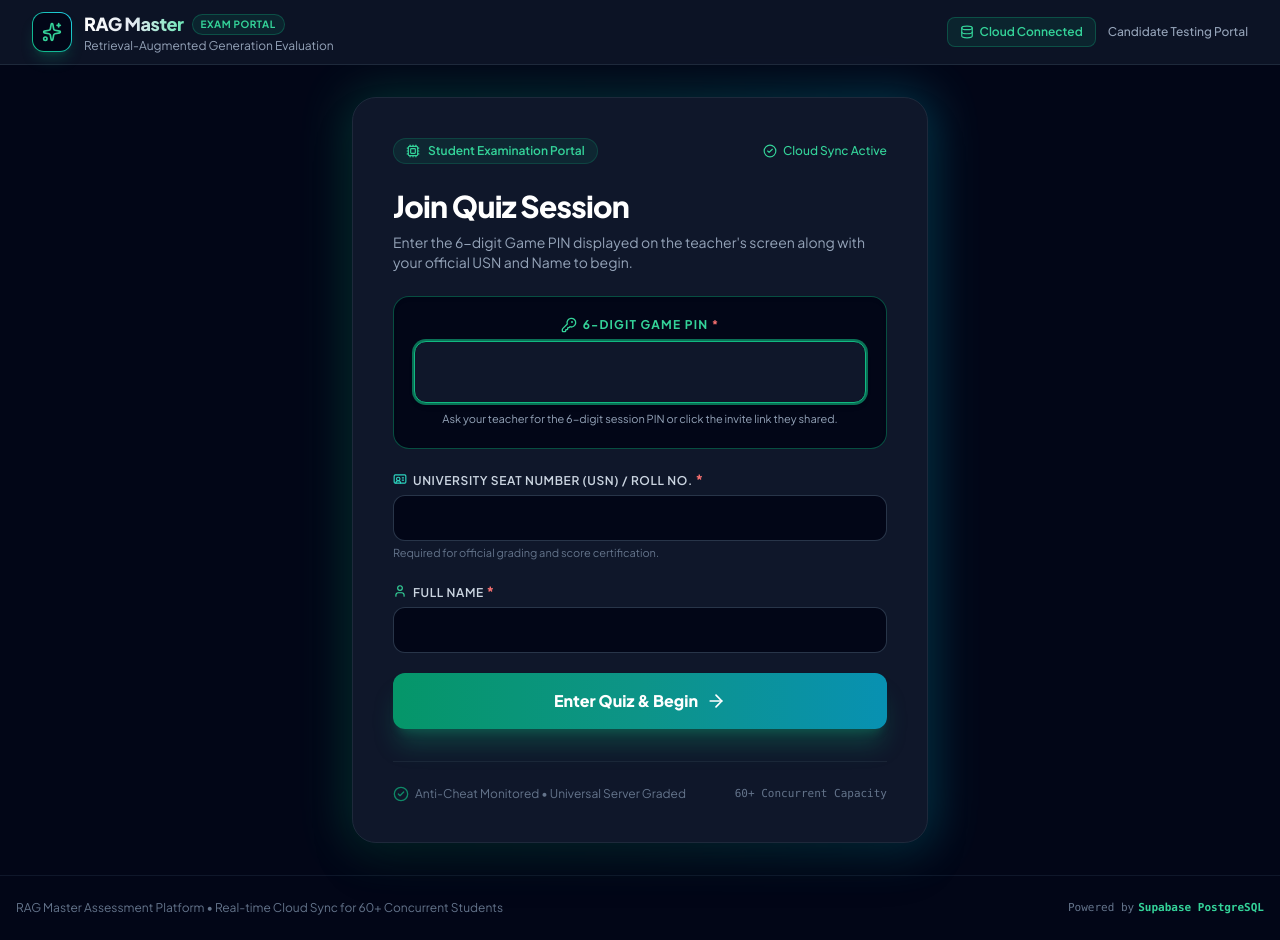
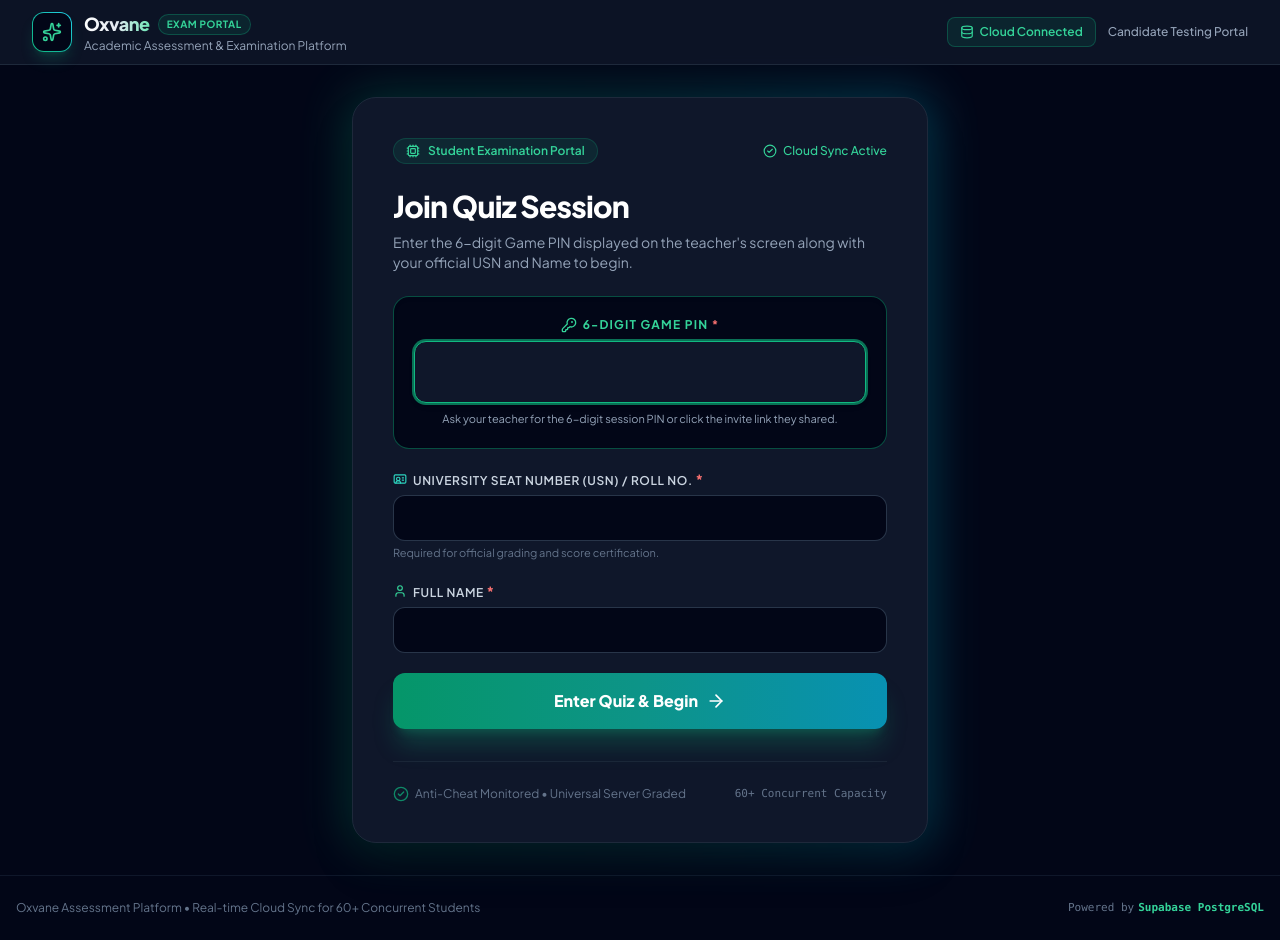
Before and after one commit to mohangowdakm03-crypto/rag-quiz-platform, a React (Vite) app: page / in a window 1280 px wide. Built offline with nearby package versions, Linux system fonts and the light colour scheme.

Commit message:
rebrand: Rename application to Oxvane across all views, headers, and metadata

```diff
--- a/src/StudentApp.jsx
+++ b/src/StudentApp.jsx
@@ -116,7 +116,7 @@ export default function StudentApp() {
       <footer className="border-t border-slate-900 bg-slate-950 py-6 text-center text-xs text-slate-500">
         <div className="max-w-7xl mx-auto px-4 flex flex-col sm:flex-row items-center justify-between gap-2">
           <div>
-            RAG Master Assessment Platform • Real-time Cloud Sync for 60+ Concurrent Students
+            Oxvane Assessment Platform • Real-time Cloud Sync for 60+ Concurrent Students
           </div>
           <div className="font-mono text-slate-500 text-[11px] flex items-center space-x-1">
             <span>Powered by</span>
--- a/src/TeacherApp.jsx
+++ b/src/TeacherApp.jsx
@@ -169,7 +169,7 @@ export default function TeacherApp() {
 
   const handleDeleteSession = async (pin) => {
     if (pin === 'rag-mastery-2025') {
-      alert('The default RAG master template session cannot be deleted.');
+      alert('The default template session cannot be deleted.');
       return;
     }
     if (!window.confirm(`Are you sure you want to delete session "${pin}" and all its student submissions?`)) {
@@ -270,7 +270,7 @@ export default function TeacherApp() {
             <div>
               <div className="flex items-center space-x-2">
                 <span className="font-extrabold text-lg tracking-tight bg-gradient-to-r from-white via-slate-200 to-teal-300 bg-clip-text text-transparent">
-                  RAG Master
+                  Oxvane
                 </span>
                 <span className="text-[10px] font-bold uppercase tracking-wider px-2 py-0.5 rounded-full bg-teal-500/10 text-teal-400 border border-teal-500/30 flex items-center space-x-1">
                   <ShieldCheck className="w-3 h-3 inline" />
@@ -347,7 +347,7 @@ export default function TeacherApp() {
       </main>
 
       <footer className="border-t border-slate-900 bg-slate-950 py-4 text-center text-xs text-slate-500">
-        RAG Master Platform • Multi-Session Architecture • Supabase Cloud PG
+        Oxvane Platform • Multi-Session Architecture • Supabase Cloud PG
       </footer>
     </div>
   );
--- a/src/components/Header.jsx
+++ b/src/components/Header.jsx
@@ -28,13 +28,13 @@ export default function Header({ currentMode, onLockTeacher, quizId }) {
           <div>
             <div className="flex items-center space-x-2">
               <span className="font-extrabold text-lg tracking-tight bg-gradient-to-r from-white via-slate-200 to-emerald-300 bg-clip-text text-transparent">
-                RAG Master
+                Oxvane
               </span>
               <span className="text-[10px] font-bold uppercase tracking-wider px-2 py-0.5 rounded-full bg-emerald-500/10 text-emerald-400 border border-emerald-500/30">
-                2025 Exam
+                Assessment
               </span>
             </div>
-            <p className="text-xs text-slate-400 hidden sm:block">Retrieval-Augmented Generation Evaluation</p>
+            <p className="text-xs text-slate-400 hidden sm:block">Academic Assessment & Evaluation Platform</p>
           </div>
         </div>
 
--- a/src/components/StudentHeader.jsx
+++ b/src/components/StudentHeader.jsx
@@ -26,13 +26,13 @@ export default function StudentHeader({ quizId }) {
           <div>
             <div className="flex items-center space-x-2">
               <span className="font-extrabold text-lg tracking-tight bg-gradient-to-r from-white via-slate-200 to-emerald-300 bg-clip-text text-transparent">
-                RAG Master
+                Oxvane
               </span>
               <span className="text-[10px] font-bold uppercase tracking-wider px-2 py-0.5 rounded-full bg-emerald-500/10 text-emerald-400 border border-emerald-500/30">
                 Exam Portal
               </span>
             </div>
-            <p className="text-xs text-slate-400 hidden sm:block">Retrieval-Augmented Generation Evaluation</p>
+            <p className="text-xs text-slate-400 hidden sm:block">Academic Assessment & Examination Platform</p>
           </div>
         </div>
 
--- a/src/components/TeacherDashboard.jsx
+++ b/src/components/TeacherDashboard.jsx
@@ -210,7 +210,7 @@ export default function TeacherDashboard({
   // Delete an old session
   const handleDeleteSession = async (sessionPinToDelete) => {
     if (sessionPinToDelete === 'rag-mastery-2025') {
-      alert('The default RAG master template session cannot be deleted.');
+      alert('The default template session cannot be deleted.');
       return;
     }
     if (!window.confirm(`Are you sure you want to delete session "${sessionPinToDelete}" and all its student submissions?`)) {
--- a/src/createMain.jsx
+++ b/src/createMain.jsx
@@ -130,7 +130,7 @@ function CreatePage() {
             </div>
             <div>
               <span className="font-extrabold text-lg tracking-tight text-white">
-                RAG Master • Quiz Creator
+                Oxvane • Quiz Creator
               </span>
               <p className="text-xs text-slate-400 hidden sm:block">Build and launch isolated sessions</p>
             </div>
@@ -158,7 +158,7 @@ function CreatePage() {
       </main>
 
       <footer className="border-t border-slate-900 bg-slate-950 py-4 text-center text-xs text-slate-500">
-        RAG Master Platform • Quiz Creator
+        Oxvane Platform • Quiz Creator
       </footer>
     </div>
   );
```
Also changed, not shown: create.html (+1 -1 lines), index.html (+2 -2 lines), teacher.html (+1 -1 lines), 2 other files (tests, documents, lock files or other folders).
